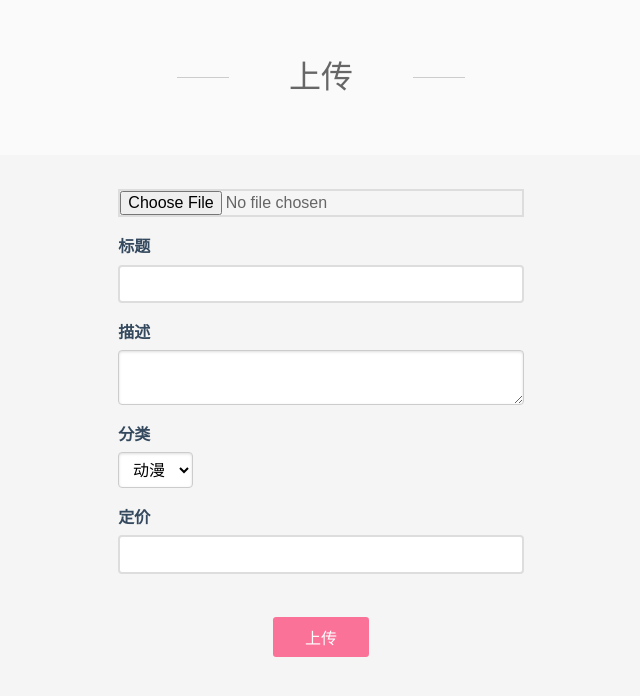
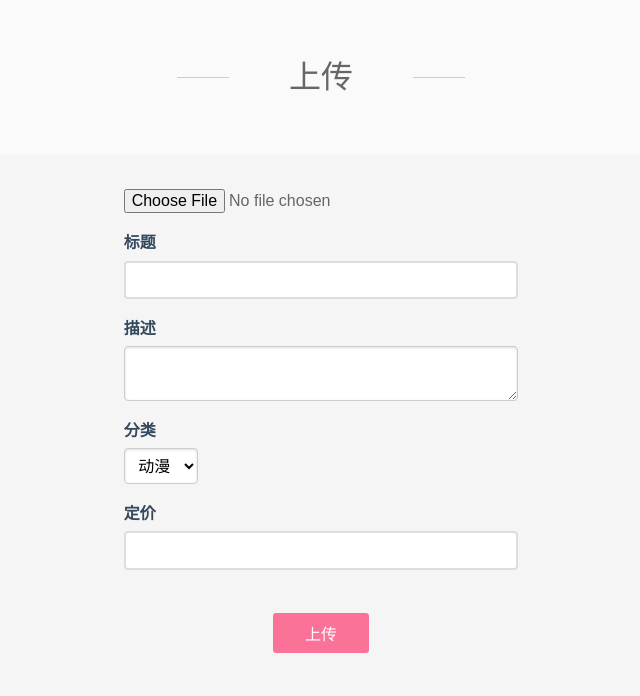
Before and after one commit to kongxx3282/mypictures, a Django app: page /usercenter/upload/ in a window 1280 px wide. Shown: the part 75-771 px from the top of the page, without its empty margins (319-959 px from the left). Run offline with Django 3.2, Linux system fonts and the light colour scheme; some libraries are stand-ins or nearby versions.

Commit message:
optimize layout

```diff
--- a/static/css/layouts/mypics.css
+++ b/static/css/layouts/mypics.css
@@ -318,3 +318,7 @@ textarea.pic-input {
     content: "";
     border-top: 1px solid #dddddd;
 }
+
+input#chooseImage {
+    border: none;
+}
--- a/templates/login.html
+++ b/templates/login.html
@@ -55,6 +55,7 @@
 </div>
 
 <div class="main-wrapper">
+    <div class="main-content">
         <div class=" pure-g">
             <div class="pure-u-1 pure-u-md-1-5 pure-u-lg-8-24"></div>
             <div class="pure-u-1 pure-u-md-3-5 pure-u-lg-8-24">
@@ -88,6 +89,7 @@
             <div class="pure-u-1 pure-u-md-1-5 pure-u-lg-8-24"></div>
         </div>
     </div>
+</div>
 
 
 </body>
--- a/templates/register.html
+++ b/templates/register.html
@@ -56,6 +56,7 @@
 </div>
 
 <div class="main-wrapper">
+    <div class="main-content">
         <div class="pure-g">
             <div class="pure-u-1 pure-u-md-1-5 pure-u-lg-8-24"></div>
             <div class="pure-u-1 pure-u-md-3-5 pure-u-lg-8-24">
@@ -87,6 +88,7 @@
             <div class="pure-u-1 pure-u-md-1-5 pure-u-lg-8-24"></div>
         </div>
     </div>
+</div>
 
 
 </body>
--- a/templates/usercenter/upload.html
+++ b/templates/usercenter/upload.html
@@ -56,7 +56,7 @@
     </div>
 </div>
 <div class="main-wrapper">
-    <div>
+    <div class="main-content">
         <div class="pure-g">
             <div class="pure-u-1 pure-u-md-1-5 pure-u-lg-8-24"></div>
             <div class="pure-u-1 pure-u-md-3-5 pure-u-lg-8-24">
@@ -66,7 +66,7 @@
                       enctype="multipart/form-data">{% csrf_token %}
                     <fieldset>
 
-                        <input class="pic-input " type="file" accept="image/*" id="chooseImage" name="original">
+                        <input class="pic-input" type="file" accept="image/*" id="chooseImage" name="original">
                         <label for="title">标题</label>
                         <input class="pic-input" type="text" name="title">
                         <label for="description">描述</label>
```
Also changed, not shown: templates/recharge.html (+12 -5 lines). Lines whose indentation alone changed are shown as unchanged.
